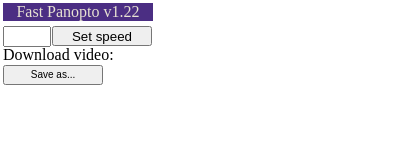
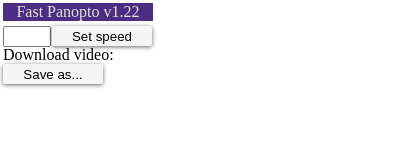
Before and after one commit to chazzox/faster-panopto, a browser extension: page popup.html in a window 400 px wide. Shown: the top 160 px of the page. Drawn offline with Linux system fonts and the light colour scheme.

Commit message:
button style change

```diff
--- a/popup.html
+++ b/popup.html
@@ -3,7 +3,7 @@
   body {
     margin: 3px;
     width: 150px;
-    height: 105px;
+    height: 108px;
   }
   #title {
     text-align: center;
@@ -18,13 +18,13 @@
     height: 20px;
     width: 100px;
     outline: none;
-  }
-  #dlButtonLeft {
-    font-size: 10px;
-    width: 100px;
-  }
-  #dlButtonRight {
-    font-size: 10px;
+    border-width: 0;
+    border-radius: 2px;
+    box-shadow: 0 1px 4px rgba(0, 0, 0, .6);
+    background-color: #f5f5f5;
+    color: #000000;
+
+    transition: background-color .3s;
   }
   #speedValField {
     width: 40px;
```
